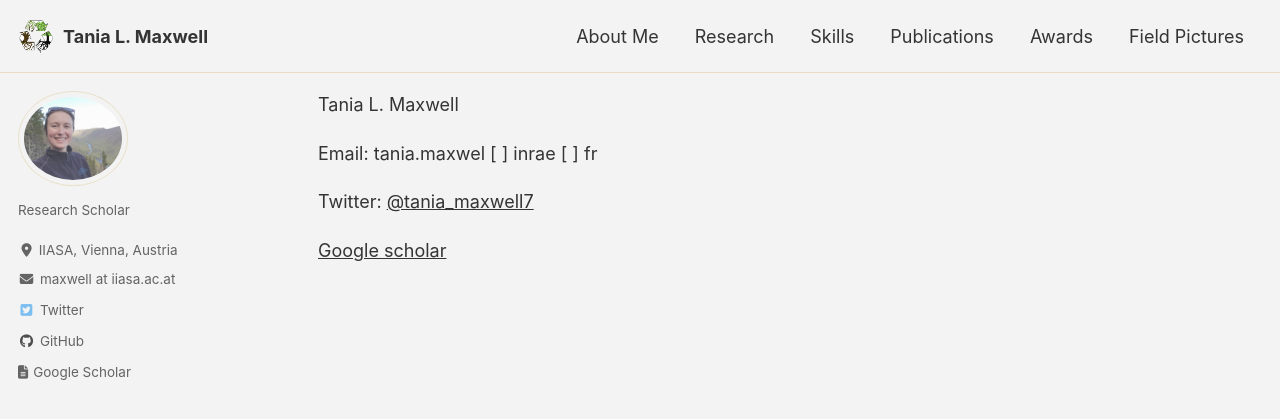
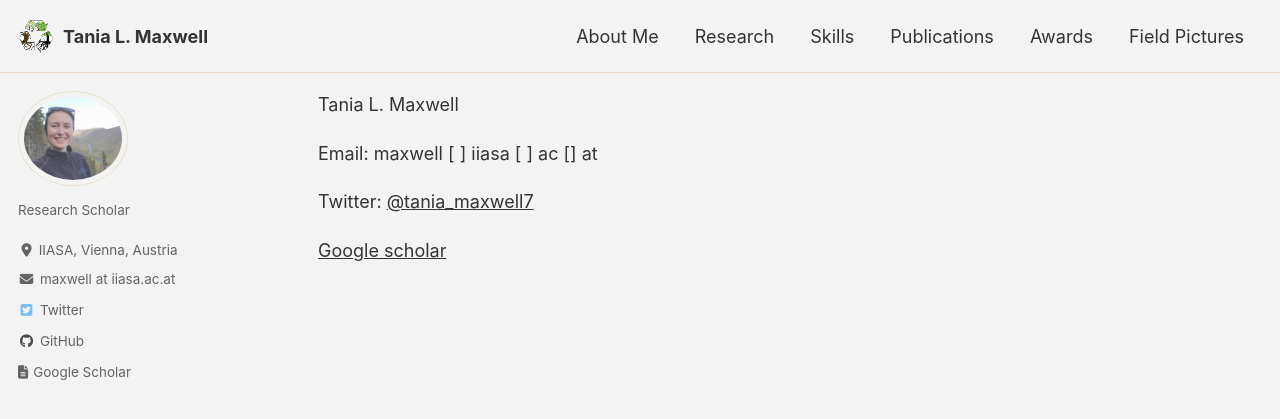
Before and after one commit to Tania-Maxwell/Tania-Maxwell.github.io, a Jekyll site: the page built from contact.md, in a window 1280 px wide and 900 px high. Shown: the top 419 px of the window. Built offline with Jekyll 4.4.1, drawn with Linux system fonts in a browser that asks for light colours; cached includes are drawn as plain includes; nearby versions of some CDN libraries; our own code applies the rules of GitHub Pages for plain Markdown files.

Commit message:
Update contact.md

```diff
--- a/contact.md
+++ b/contact.md
@@ -1,6 +1,6 @@
 Tania L. Maxwell
 
-Email: tania.maxwel [ ] inrae [ ] fr
+Email: maxwell [ ] iiasa [ ] ac [] at
 
 Twitter: [@tania_maxwell7](https://twitter.com/tania_maxwell7)
 
```
